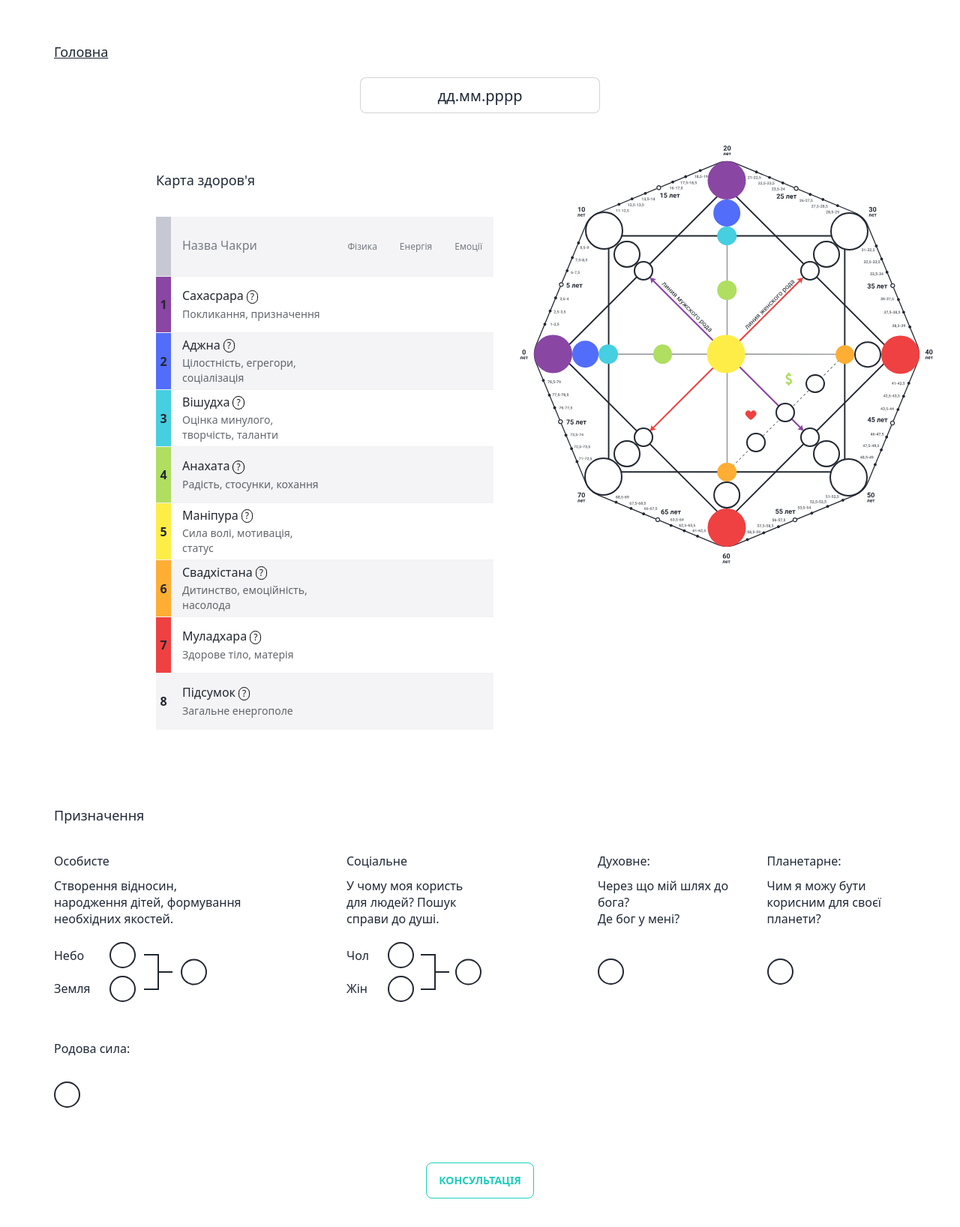
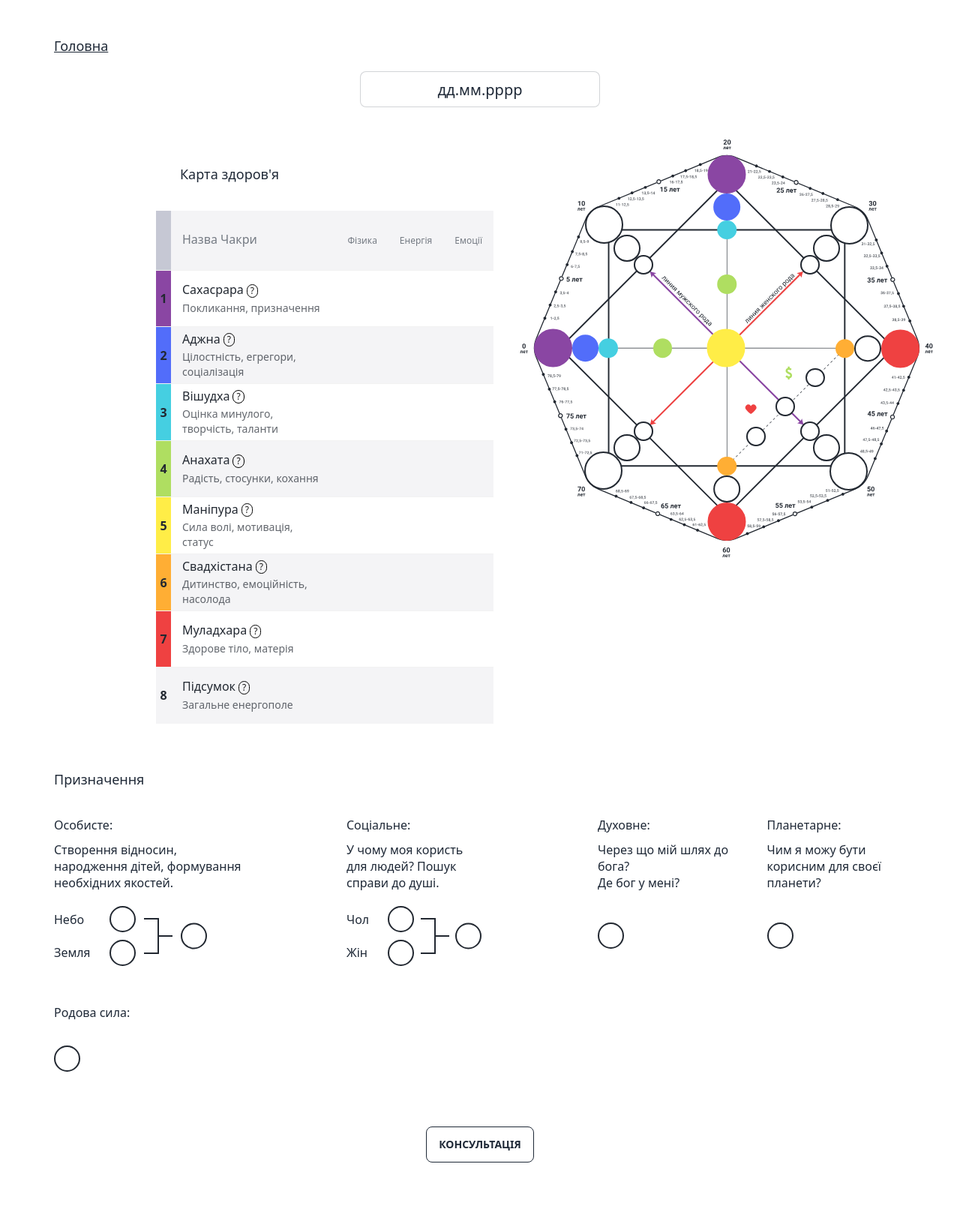
Before and after one commit to Valentynlang/numerologi, a Next.js app: page /Calculator in a window 1280 px wide. Shown: the top 1636 px of the page at 75% size. After the commit the page ends 1605 px from the top, so only its background shows below. Built offline with nearby package versions, Linux system fonts and the light colour scheme.

Commit message:
feat: fix some css

```diff
--- a/pages/Calculator/index.tsx
+++ b/pages/Calculator/index.tsx
@@ -310,8 +310,8 @@ export default function Calculator() {
 
     return <div >
         <div className=" App ">
-            <div className="pt-10">
-                <Link href="/" className="link text-lg">Головна</Link>
+            <div className="pt-8">
+                <Link href="/" className="link hover:op text-lg">Головна</Link>
             </div>
             <div className={` block flex-1 border-0 bg-transparent pt-5 sm:text-sm sm:leading-6 user-form`}>
                 <DateMaskInput  onDateChange={updateDateValues} minDate={new Date(1900, 0, 1)} maxDate={new Date(2100, 12, 31)} />
@@ -320,7 +320,7 @@ export default function Calculator() {
 
         <div className="section-with-diagram__top-content ">
             <div className="section-with-diagram__col-with-table  xl:ml-52 xl:mt-12">
-                <div className="h5 text-center text-lg sm:text-start font-medium section-with-diagram__table-title">Карта здоров&apos;я</div>
+                <div className="h5 text-center text-lg sm:pl-8 sm:text-start font-medium section-with-diagram__table-title">Карта здоров&apos;я</div>
                 <table className="section-with-diagram__table table health-table "><thead>
                 <tr>
                     <th scope="col"></th>
@@ -355,7 +355,7 @@ export default function Calculator() {
                                                 leaveFrom="opacity-100 translate-y-0"
                                                 leaveTo="opacity-0 translate-y-1"
                                             >
-                                                <Popover.Panel className="absolute left-1/3 z-10 mt-1 w-screen max-w-sm -translate-x-32 sm:-translate-x-8  transform px-4 sm:px-0 ">
+                                                <Popover.Panel className="absolute left-1/3 z-10 mt-1 w-screen max-w-sm -translate-x-[6.6rem] sm:-translate-x-8  transform px-4 sm:px-0 ">
                                                     <div className="overflow-hidden rounded-lg shadow-lg ring-1 ring-black/5">
                                                         <div className=" bg-white p-7 ">
                                                             <p className="text-sm font-light text-gray-900">
@@ -399,7 +399,7 @@ export default function Calculator() {
                                                 leaveFrom="opacity-100 translate-y-0"
                                                 leaveTo="opacity-0 translate-y-1"
                                             >
-                                                <Popover.Panel className="absolute left-1/3 z-10 mt-1 w-screen max-w-sm -translate-x-1/4 sm:-translate-x-8  transform px-4 sm:px-0 ">
+                                                <Popover.Panel className="absolute left-1/3 z-10 mt-1 w-screen max-w-sm -translate-x-[4.8rem] sm:-translate-x-8  transform px-4 sm:px-0 ">
                                                     <div className="overflow-hidden rounded-lg shadow-lg ring-1 ring-black/5">
                                                         <div className=" bg-white p-7 ">
                                                             <p className="text-sm font-light text-gray-900">
@@ -443,7 +443,7 @@ export default function Calculator() {
                                                 leaveFrom="opacity-100 translate-y-0"
                                                 leaveTo="opacity-0 translate-y-1"
                                             >
-                                                <Popover.Panel className="absolute left-1/3 z-10 mt-1 w-screen max-w-sm -translate-x-28 sm:-translate-x-8  transform px-4 sm:px-0 ">
+                                                <Popover.Panel className="absolute left-1/3 z-10 mt-1 w-screen max-w-sm -translate-x-[5.5rem] sm:-translate-x-8  transform px-4 sm:px-0 ">
                                                     <div className="overflow-hidden rounded-lg shadow-lg ring-1 ring-black/5">
                                                         <div className=" bg-white p-7 ">
                                                             <p className="text-sm font-light text-gray-900">
@@ -487,7 +487,7 @@ export default function Calculator() {
                                                 leaveFrom="opacity-100 translate-y-0"
                                                 leaveTo="opacity-0 translate-y-1"
                                             >
-                                                <Popover.Panel className="absolute left-1/3 z-10 mt-1 w-screen max-w-sm -translate-x-1/4 sm:-translate-x-8  transform px-4 sm:px-0 ">
+                                                <Popover.Panel className="absolute left-1/3 z-10 mt-1 w-screen max-w-sm -translate-x-[5.5rem] sm:-translate-x-8  transform px-4 sm:px-0 ">
                                                     <div className="overflow-hidden rounded-lg shadow-lg ring-1 ring-black/5">
                                                         <div className=" bg-white p-7 ">
                                                             <p className="text-sm font-light text-gray-900">
@@ -532,7 +532,7 @@ export default function Calculator() {
                                                 leaveFrom="opacity-100 translate-y-0"
                                                 leaveTo="opacity-0 translate-y-1"
                                             >
-                                                <Popover.Panel className="absolute left-1/3 z-10 mt-1 w-screen max-w-sm -translate-x-32 sm:-translate-x-8  transform px-4 sm:px-0 ">
+                                                <Popover.Panel className="absolute left-1/3 z-10 mt-1 w-screen max-w-sm -translate-x-[6rem] sm:-translate-x-8  transform px-4 sm:px-0 ">
                                                     <div className="overflow-hidden rounded-lg shadow-lg ring-1 ring-black/5">
                                                         <div className=" bg-white p-7 ">
                                                             <p className="text-sm font-light text-gray-900">
@@ -576,7 +576,7 @@ export default function Calculator() {
                                                 leaveFrom="opacity-100 translate-y-0"
                                                 leaveTo="opacity-0 translate-y-1"
                                             >
-                                                <Popover.Panel className="absolute left-1/3 z-10 mt-1 w-screen max-w-sm -translate-x-36 sm:-translate-x-8  transform px-4 sm:px-0 ">
+                                                <Popover.Panel className="absolute left-1/3 z-10 mt-1 w-screen max-w-sm -translate-x-[7.2rem] sm:-translate-x-8  transform px-4 sm:px-0 ">
                                                     <div className="overflow-hidden rounded-lg shadow-lg ring-1 ring-black/5">
                                                         <div className=" bg-white p-7 ">
                                                             <p className="text-sm font-light text-gray-900">
@@ -621,7 +621,7 @@ export default function Calculator() {
                                                 leaveFrom="opacity-100 translate-y-0"
                                                 leaveTo="opacity-0 translate-y-1"
                                             >
-                                                <Popover.Panel className="absolute left-1/3 z-10 mt-1 w-screen max-w-sm -translate-x-32 sm:-translate-x-8  transform px-4 sm:px-0 ">
+                                                <Popover.Panel className="absolute left-1/3 z-10 mt-1 w-screen max-w-sm -translate-x-[6.7rem] sm:-translate-x-8  transform px-4 sm:px-0 ">
                                                     <div className="overflow-hidden rounded-lg shadow-lg ring-1 ring-black/5">
                                                         <div className=" bg-white p-7 ">
                                                             <p className="text-sm font-light text-gray-900">
@@ -666,7 +666,7 @@ export default function Calculator() {
                                                 leaveFrom="opacity-100 translate-y-0"
                                                 leaveTo="opacity-0 translate-y-1"
                                             >
-                                                <Popover.Panel className="absolute left-1/3 z-10 mt-1 w-screen max-w-sm -translate-x-1/4 sm:-translate-x-8  transform px-4 sm:px-0 ">
+                                                <Popover.Panel className="absolute left-1/3 z-10 mt-1 w-screen max-w-sm -translate-x-[6rem] sm:-translate-x-8  transform px-4 sm:px-0 ">
                                                     <div className="overflow-hidden rounded-lg shadow-lg ring-1 ring-black/5">
                                                         <div className=" bg-white p-7 ">
                                                             <p className="text-sm font-light text-gray-900">
@@ -791,7 +791,7 @@ export default function Calculator() {
         <div className="section-with-diagram__bottom-values-row row">
             <div className="col">
                 <div className="diagram-values-item">
-                    <div className="h6 diagram-values-item__title">Особисте</div>
+                    <div className="h6 diagram-values-item__title">Особисте:</div>
                     <div className="diagram-values-item__description text-block">
                         <p>Створення відносин, народження дітей, формування необхідних якостей.</p>
                     </div>
@@ -812,7 +812,7 @@ export default function Calculator() {
             </div>
             <div className="col">
                 <div className="diagram-values-item">
-                    <div className="h6 diagram-values-item__title">Соціальне</div>
+                    <div className="h6 diagram-values-item__title">Соціальне:</div>
                     <div className="diagram-values-item__description text-block">
                         <p>У чому моя користь для людей? Пошук справи до душі.</p>
                     </div>
--- a/pages/components/ButtonToInstagram.tsx
+++ b/pages/components/ButtonToInstagram.tsx
@@ -1,5 +1,5 @@
 export default function ButtonToInstagram () {
     return <div>
-        <a className="btn btn-outline btn-accent" target="_blank" rel="noreferrer" href="https://instagram.com/daria.tiutiunnyk?igshid=OGQ5ZDc2ODk2ZA%3D%3D&utm_source=qr">Консультація</a>
+        <a className="btn btn-outline " target="_blank" rel="noreferrer" href="https://instagram.com/daria.tiutiunnyk?igshid=OGQ5ZDc2ODk2ZA%3D%3D&utm_source=qr">Консультація</a>
     </div>
 }
--- a/styles/globals.css
+++ b/styles/globals.css
@@ -1104,7 +1104,6 @@
   display: flex;
   flex-direction: column;
   flex-wrap: wrap;
-  margin-bottom: 40px
 }
 
 @media only screen and (min-width: 992px) {
```
